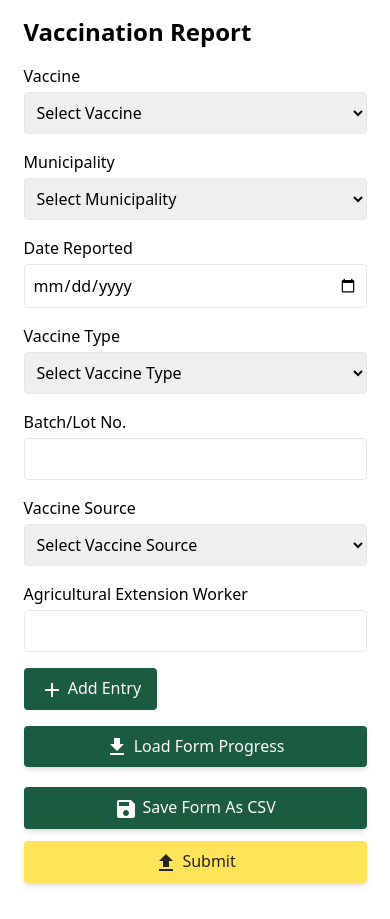
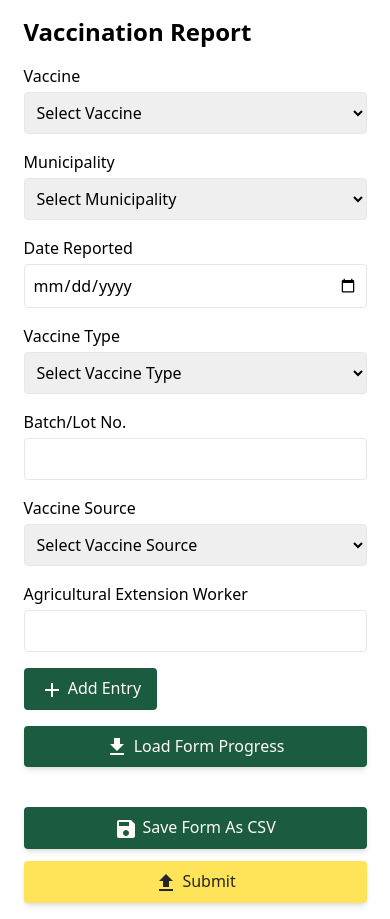
Before and after one commit to TonYacapin/PAAW, a React (Create React App) app in the folder dashboard/: page /Vr in a window 390 px wide. Built offline with nearby package versions, Linux system fonts and the light colour scheme.

Commit message:
fixed gaps

```diff
--- a/dashboard/src/component/FormSubmit.js
+++ b/dashboard/src/component/FormSubmit.js
@@ -4,7 +4,7 @@ import React from "react";
 
 export default function FormSubmit(props) {
   return (
-    <div className="flex md:flex-row flex-col gap-x-5 md:min-h-2 gap-y-5 2xs:min-h-2">
+    <div className="flex md:flex-row flex-col gap-x-5 md:min-h-2 gap-y-10 2xs:min-h-2">
       <div className="flex">
         <label htmlFor="fileinput" className="w-max grow">
           <div className=" bg-darkgreen text-white py-2 px-4  rounded hover:bg-darkergreen shadow-md text-center">
```
